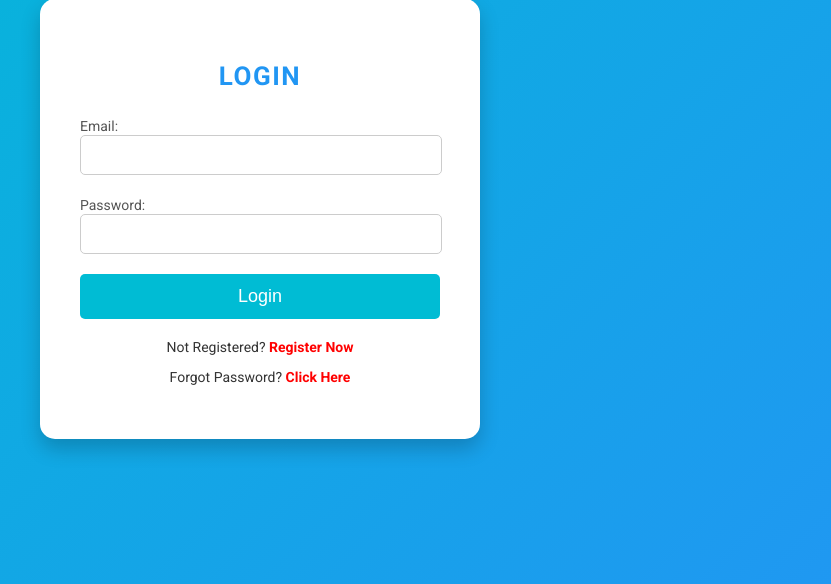
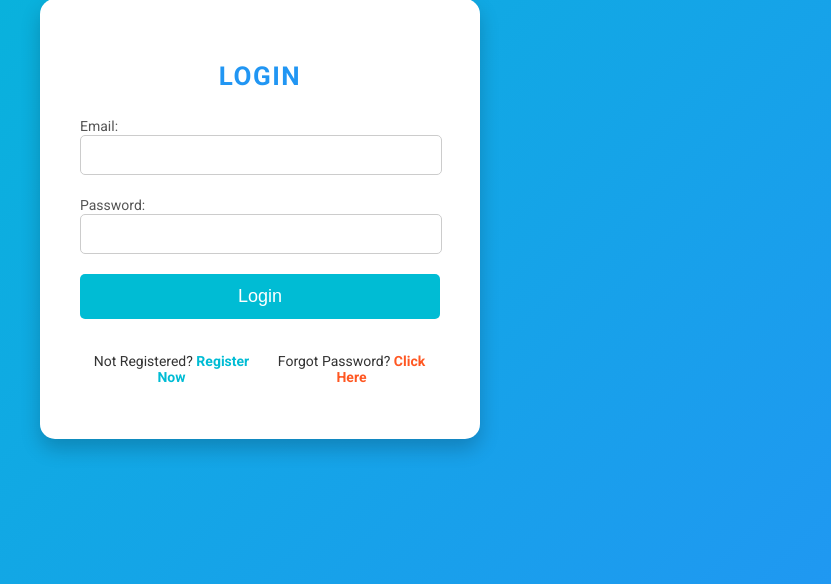
Before and after one commit to prabeen1234/Clz-FInal-Project, a PHP site: page /login.php in a window 1280 px wide. Shown: the part 181-765 px from the top of the page, without its empty margins (380-1211 px from the left). Run offline with PHP 8.4, Linux system fonts and the light colour scheme.

Commit message:
Login page

```diff
--- a/login.php
+++ b/login.php
@@ -104,12 +104,22 @@ if ($_SERVER["REQUEST_METHOD"] == "POST") {
         .links {
             margin-top: 20px;
             font-size: 14px;
+            display: flex;
+            justify-content: space-between;
         }
         .links a {
-            color: red;
             text-decoration: none;
         }
-        .links a:hover {
+        .register-link a {
+            color: #00bcd4;
+        }
+        .register-link a:hover {
+            text-decoration: underline;
+        }
+        .forgot-password-link a {
+            color: #ff5722;
+        }
+        .forgot-password-link a:hover {
             text-decoration: underline;
         }
     </style>
@@ -134,8 +144,12 @@ if ($_SERVER["REQUEST_METHOD"] == "POST") {
             </div>
         </form>
         <div class="links">
-            <p>Not Registered? <a href="pages/register.php"><b>Register Now</b></a></p>
-            <p>Forgot Password? <a href="pages/forgot_password.php"><b>Click Here</b></a></p>
+            <div class="register-link">
+                <p>Not Registered? <a href="pages/register.php"><b>Register Now</b></a></p>
+            </div>
+            <div class="forgot-password-link">
+                <p>Forgot Password? <a href="pages/forgot_password.php"><b>Click Here</b></a></p>
+            </div>
         </div>
     </div>
 </body>
--- a/users/user_dashboard.php
+++ b/users/user_dashboard.php
@@ -78,7 +78,8 @@ if (!isset($_SESSION['user_id']) || $_SESSION['role'] !== 'user') {
     <div class="dashboard">
         <div class="side-menu">
             <h2>User Dashboard</h2>
-            <a href="search_blood.php" class="active">Search Blood</a>
+            <a href="user_dashboard.php" class="active">Dashboard</a>
+            <a href="search_blood.php">Search Blood</a>
             <a href="request_list.php">View Requests</a>
             <a href="update_profile.php">Update Profile</a>
             <a href="../logout.php" class="logout-btn">Logout</a>
```
